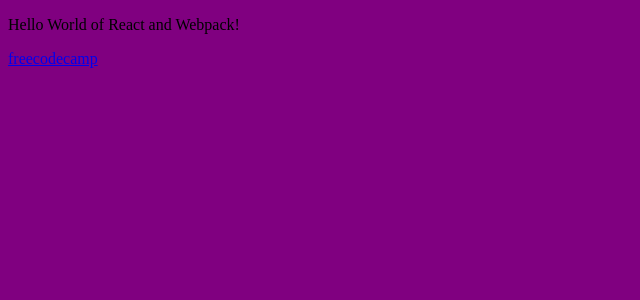
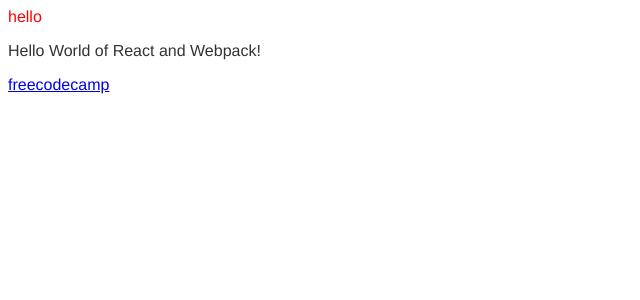
Before and after one commit to iusmanof/webpack-react, a React app: page / in a window 1280 px wide. Shown: the top 300 px of the page, without its empty margins (0-640 px from the left). Built offline with nearby package versions, Linux system fonts and the light colour scheme.

Commit message:
webpack scss module

```diff
--- a/src/components/App.js
+++ b/src/components/App.js
@@ -3,12 +3,13 @@ import React from 'react';
 import Home from './Home';
 import Footer from './Footer';
 
-import './style.scss';
+// import './style.scss';
+import { test } from './style.module.scss'
 
 const App = () => {
   return (
       <div>
-        {/* <div className={css}></div> */}
+        <div className={test}>hello</div>
         <Home />
         <Footer />
       </div>
--- /dev/null
+++ b/src/components/style.module.scss
@@ -0,0 +1,11 @@
+$font-stack:    Helvetica, sans-serif;
+$primary-color: #333;
+
+body {
+  font: 100% $font-stack;
+  color: $primary-color;
+}
+
+.test {
+  color: red;
+}
--- a/src/components/style.scss
+++ /dev/null
@@ -1,3 +0,0 @@
-body {
-  background-color: purple;
-}
--- a/webpack.config.js
+++ b/webpack.config.js
@@ -18,8 +18,22 @@ module.exports = {
         exclude: /node_modules/
       },
       {
-        test: /\.css$/,
-        use: ['style-loader' , 'css-loader', 'sass-loader' ],
+        test: /\.scss$/,
+        use: [
+        {
+          loader: 'style-loader'
+        },
+        {
+          loader: 'css-loader',
+          options: {
+            modules: true,
+            sourceMap: true
+          }
+        },
+        {
+          loader: 'sass-loader'
+        },
+        ],
         exclude: /node_modules/
       }
     ]
```
